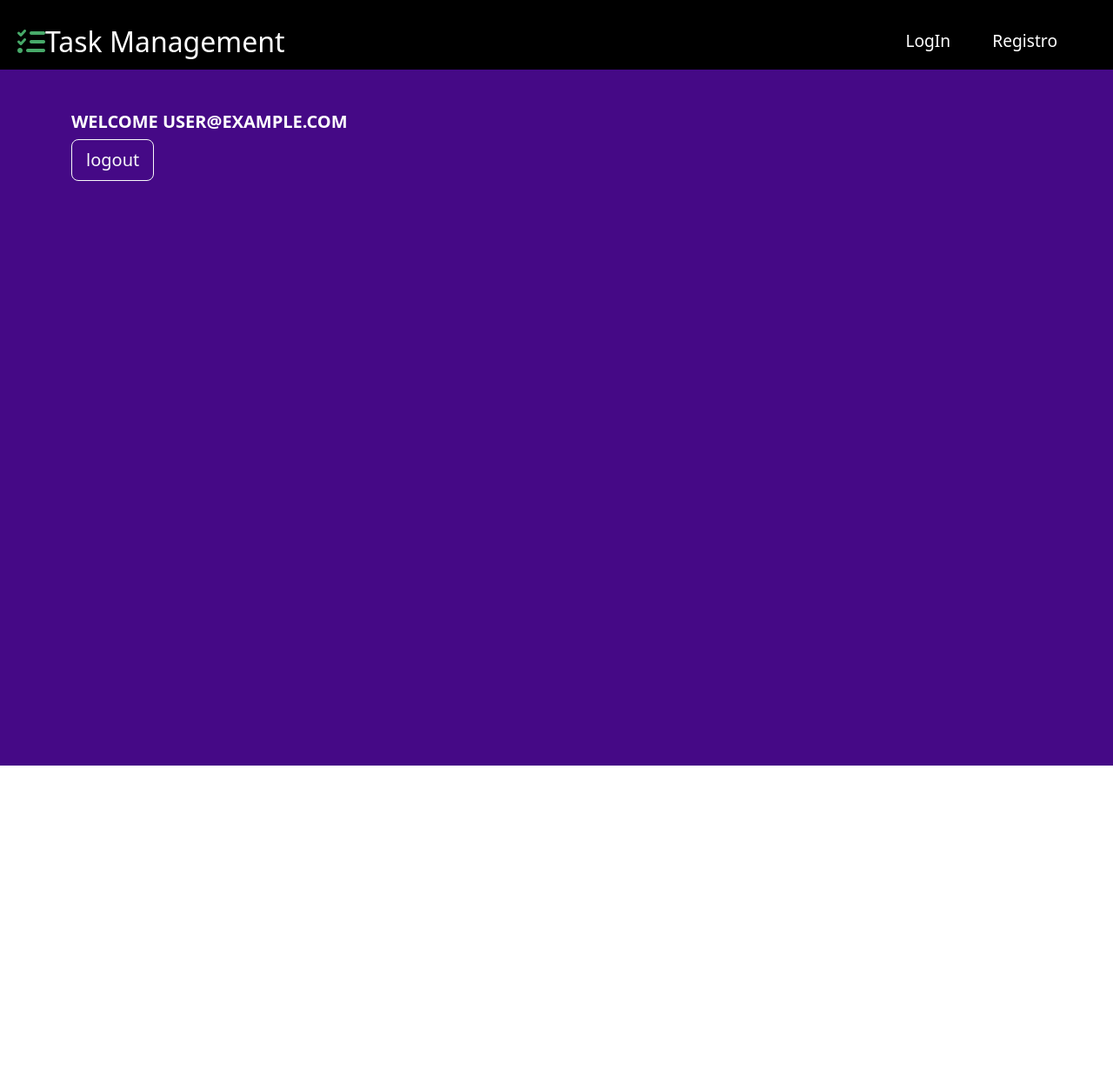
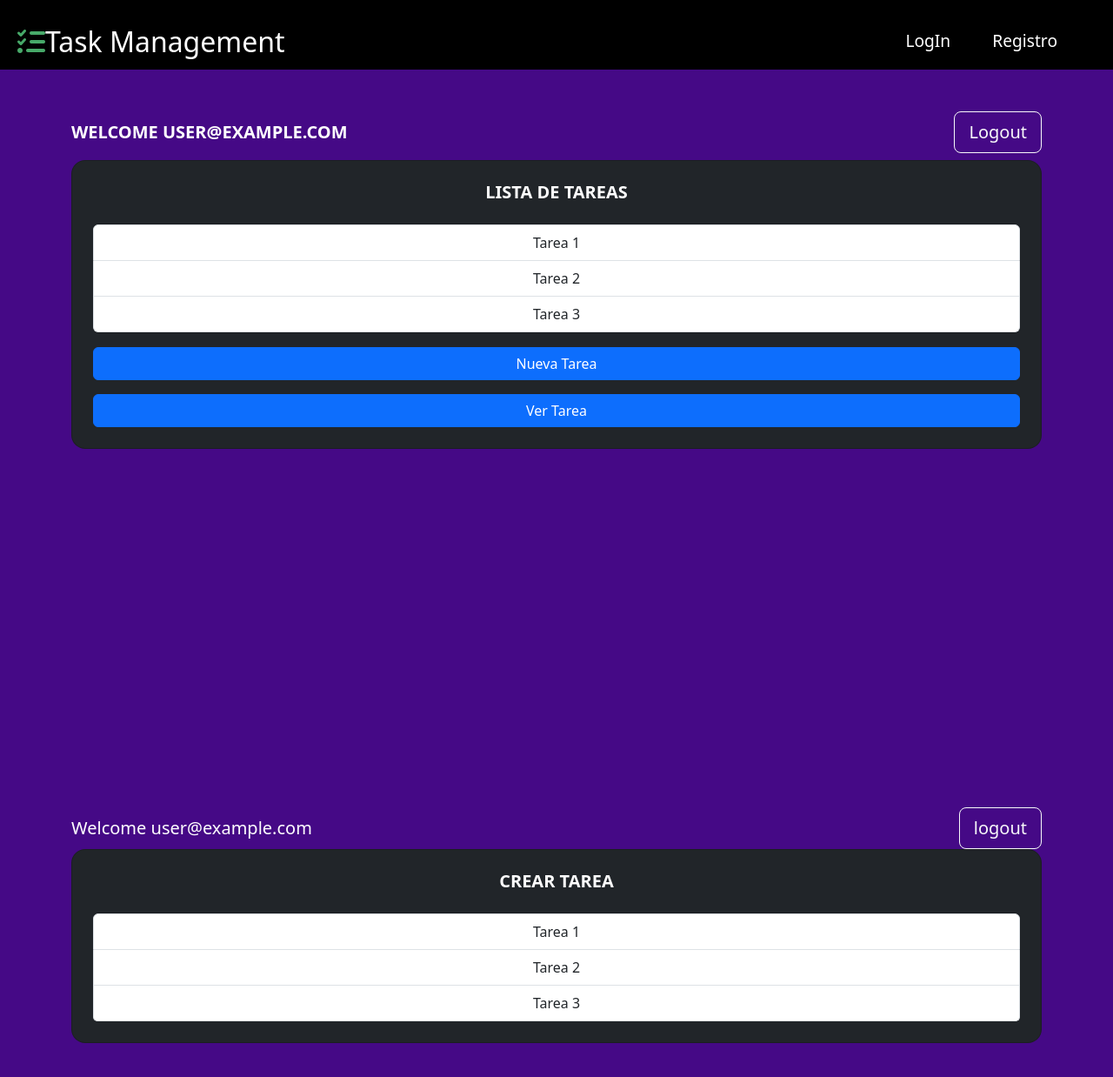
Before and after one commit to omarracini/tmapp, a React (Create React App) app: page /about in a window 1280 px wide. Shown: the top 1238 px of the page at 87% size. Before the commit the page ends 880 px from the top, so only its background shows below. Built offline with nearby package versions, Linux system fonts and the light colour scheme; no server answers; sample sign-in values are in the browser's storage.

Commit message:
6th commit, actulización y corección about.js

```diff
--- a/src/App.js
+++ b/src/App.js
@@ -6,6 +6,7 @@ import About from "./Components/Pages/About";
 import Login from "./Components/Pages/LogIn";
 import Registro from "./Components/Pages/Registro";
 import Home from "./Components/Pages/Home";
+import Create from "./Components/Pages/Create";
 import { ProtectedRoute } from "./Components/Pages/ProtectedRoute";
 
 function App() {
@@ -21,6 +22,7 @@ function App() {
               element={
                 <ProtectedRoute>
                   <About />
+                  <Create />
                 </ProtectedRoute>
               }
             />
--- a/src/Components/Navbar.js
+++ b/src/Components/Navbar.js
@@ -72,10 +72,6 @@ export default function Navbar() {
               !click ?  <i className="fa-solid fa-bars"></i> : <i className="fa-regular fa-circle-xmark"></i>
             }
 
-
-
-
-
           </div>
         </div>
       </nav>
--- a/src/Components/Pages/About.js
+++ b/src/Components/Pages/About.js
@@ -1,6 +1,8 @@
 
 import { useAuth } from '../../Context/authContext';
-import { Container, Card, Button } from 'react-bootstrap';
+import { Container, Card, Button, Row, Col, ListGroup } from 'react-bootstrap';
+import { FontAwesomeIcon } from '@fortawesome/react-fontawesome';
+import { faPersonFromPortal } from '@fortawesome/free-solid-svg-icons';
 
 export default function About() {
 
@@ -14,14 +16,44 @@ export default function About() {
 
   return (
     <Container className='vh-100 gradient-custom py-5 h-100'>
-      <Card.Title className="fw-bold mb-2 text-uppercase">Welcome {user.email} </Card.Title>
+      <Card.Title className="fw-bold mb-2 text-uppercase">
+        <Row className="align-items-center" >
+          <Col xs={10}>
+            Welcome {user.email}
+          </Col>
+          <Col xs={2} className="d-flex justify-content-end">
             <Button
               variant="outline-light"
               size="lg"
               block type="submit"
               onClick={ handleLogout }>
-          logout
+                Logout{/*<FontAwesomeIcon icon={faPersonFromPortal} />*/}
             </Button>
+          </Col>
+        </Row>
+      </Card.Title>
+        <Card bg='dark' text='white' className="p-4 text-center" style={{ borderRadius: '1rem' }}>
+          <Card.Title className="fw-bold mb-2 text-uppercase">Lista de Tareas</Card.Title>
+{/*
+          <Form.Group>
+            <Form.Label>Filtrar por Categoría o Etiqueta:</Form.Label>
+            <Form.Control as="select">
+              <option value="categoria1">Categoría 1</option>
+              <option value="categoria2">Categoría 2</option>
+
+            </Form.Control>
+          </Form.Group>
+          <ProgressBar now={60} label={`${60}%`} />
+*/}
+          <ListGroup className="mt-3">
+            <ListGroup.Item><a href="ver.html">Tarea 1</a></ListGroup.Item>
+            <ListGroup.Item><a href="ver.html">Tarea 2</a></ListGroup.Item>
+            <ListGroup.Item><a href="ver.html">Tarea 3</a></ListGroup.Item>
+            {/* Agrega más tareas aquí */}
+          </ListGroup>
+          <Button href="Create.js" className="mt-3">Nueva Tarea</Button>
+          <Button href="ver.html" className="mt-3">Ver Tarea</Button>
+        </Card>
     </Container>
   )
 }
--- /dev/null
+++ b/src/Components/Pages/Create.js
@@ -0,0 +1,57 @@
+
+import { useAuth } from '../../Context/authContext';
+import { Container, Card, Button, Row, Col, ListGroup } from 'react-bootstrap';
+
+export default function About() {
+
+  const { user, logout, loading } = useAuth();
+
+  const handleLogout = async () => {
+    await logout();
+  };
+
+  if (loading) return (<Card.Title className="fw-bold mb-2 ">Loading</Card.Title>)
+
+  return (
+    <Container className='vh-100 gradient-custom py-5 h-100'>
+        <Card.Title>
+            <Row className="align-items-center" >
+                <Col xs={10}>
+                    Welcome {user.email}
+                </Col>
+                <Col xs={2} className="d-flex justify-content-end">
+                    <Button
+                    variant="outline-light"
+                    size="lg"
+                    block type="submit"
+                    onClick={ handleLogout }
+                    >
+                        logout
+                    </Button>
+                </Col>
+            </Row>
+        </Card.Title>
+        <Card bg='dark' text='white' className="p-4 text-center" style={{ borderRadius: '1rem' }}>
+            <Card.Title className="fw-bold mb-2 text-uppercase">Crear tarea</Card.Title>
+{/*
+          <Form.Group>
+            <Form.Label>Filtrar por Categoría o Etiqueta:</Form.Label>
+            <Form.Control as="select">
+              <option value="categoria1">Categoría 1</option>
+              <option value="categoria2">Categoría 2</option>
+
+            </Form.Control>
+          </Form.Group>
+          <ProgressBar now={60} label={`${60}%`} />
+*/}
+            <ListGroup className="mt-3">
+                <ListGroup.Item><a href="ver.html">Tarea 1</a></ListGroup.Item>
+                <ListGroup.Item><a href="ver.html">Tarea 2</a></ListGroup.Item>
+                <ListGroup.Item><a href="ver.html">Tarea 3</a></ListGroup.Item>
+                {/* Agrega más tareas aquí */}
+            </ListGroup>
+
+        </Card>
+    </Container>
+  )
+}
```
Lines whose indentation alone changed are shown as unchanged.
